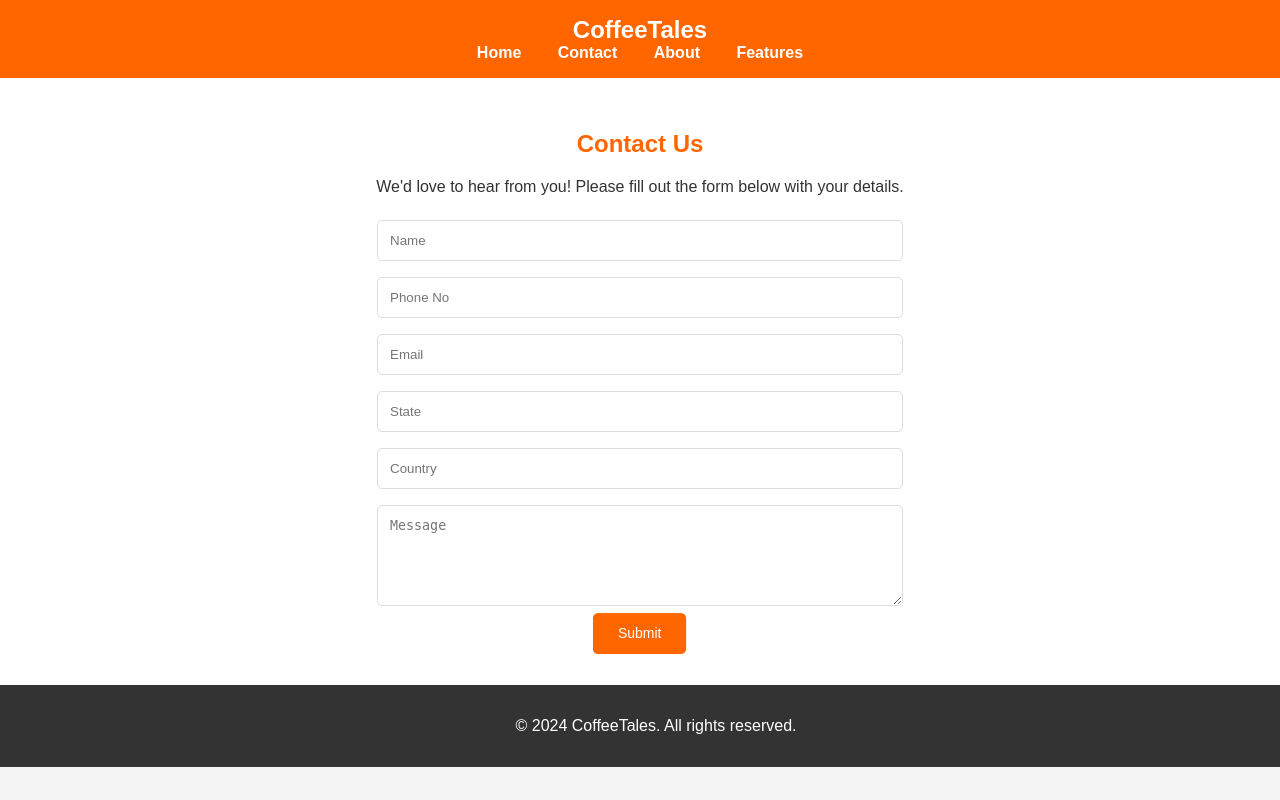
After one commit to Rohanroy24/Zomato-Recommendations, a Flask app: page /contact in a window 1280 px wide. The commit adds this page. Run offline with Flask 3, Linux system fonts and the light colour scheme.

Commit message:
New Changes

```diff
--- /dev/null
+++ b/CoffeeTales/Templates/contactus.html
@@ -0,0 +1,147 @@
+<!DOCTYPE html>
+<html lang="en">
+<head>
+    <meta charset="UTF-8">
+    <meta name="viewport" content="width=device-width, initial-scale=1.0">
+    <title>Contact Us - CoffeeTales</title>
+    <style>
+        body {
+            font-family: Arial, sans-serif;
+            margin: 0;
+            padding: 0;
+            background-color: #f4f4f4;
+        }
+
+        header {
+            background-color: #ff6600;
+            color: white;
+            padding: 1rem;
+            text-align: center;
+        }
+
+        header .logo {
+            font-size: 1.5rem;
+            font-weight: bold;
+        }
+
+        nav ul {
+            list-style: none;
+            padding: 0;
+            margin: 0;
+        }
+
+        nav ul li {
+            display: inline;
+            margin: 0 1rem;
+        }
+
+        nav ul li a {
+            color: white;
+            text-decoration: none;
+            font-weight: bold;
+        }
+
+        .contact-section {
+            background-color: white;
+            color: #333;
+            padding: 2rem 1rem;
+            text-align: center;
+            position: relative;
+            animation: fadeIn 2s ease-in-out;
+        }
+
+        .contact-section .contact-content {
+            max-width: 600px;
+            margin: 0 auto;
+            animation: slideIn 1s ease-in-out;
+        }
+
+        .contact-section h1 {
+            color: #ff6600;
+        }
+
+        .contact-section form {
+            display: flex;
+            flex-direction: column;
+            align-items: center;
+        }
+
+        .contact-section form input, .contact-section form textarea {
+            width: 100%;
+            max-width: 500px;
+            padding: 0.75rem;
+            margin: 0.5rem 0;
+            border: 1px solid #ddd;
+            border-radius: 5px;
+        }
+
+        .contact-section form button {
+            background-color: #ff6600;
+            color: white;
+            padding: 0.75rem 1.5rem;
+            border: none;
+            border-radius: 5px;
+            cursor: pointer;
+            animation: buttonHover 0.5s infinite alternate;
+        }
+
+        @keyframes fadeIn {
+            from { opacity: 0; }
+            to { opacity: 1; }
+        }
+
+        @keyframes slideIn {
+            from { transform: translateY(50px); }
+            to { transform: translateY(0); }
+        }
+
+        @keyframes buttonHover {
+            from { transform: scale(1); }
+            to { transform: scale(1.05); }
+        }
+
+        footer {
+            background-color: #333;
+            color: white;
+            text-align: center;
+            padding: 1rem;
+            position: relative;
+            bottom: 0;
+            width: 100%;
+        }
+    </style>
+</head>
+<body>
+    <header>
+        <div class="logo">CoffeeTales</div>
+        <nav>
+            <ul>
+                <li><a href="index.html">Home</a></li>
+                <li><a href="/contact">Contact</a></li>
+                <li><a href="#about">About</a></li>
+                <li><a href="#features">Features</a></li>
+            </ul>
+        </nav>
+    </header>
+
+    <section id="contact" class="contact-section">
+        <div class="contact-content">
+            <h1>Contact Us</h1>
+            <p>We'd love to hear from you! Please fill out the form below with your details.</p>
+            <form action="/contact" method="POST">
+                <input type="text" name="name" placeholder="Name" required>
+                <input type="tel" name="phone" placeholder="Phone No" required>
+                <input type="email" name="email" placeholder="Email" required>
+                <input type="text" name="state" placeholder="State" required>
+                <input type="text" name="country" placeholder="Country" required>
+                <textarea name="message" rows="5" placeholder="Message" required></textarea>
+                <button type="submit">Submit</button>
+            </form>
+        </div>
+    </section>
+
+    <footer>
+        <p>&copy; 2024 CoffeeTales. All rights reserved.</p>
+    </footer>
+</body>
+</html>
```
Also changed, not shown: CoffeeTales/Templates/home.html (+52 -62 lines), CoffeeTales/Templates/message.html (renamed from CoffeeTales/Templates/contact.html, +24 -44 lines), CoffeeTales/contactus.db (added).
